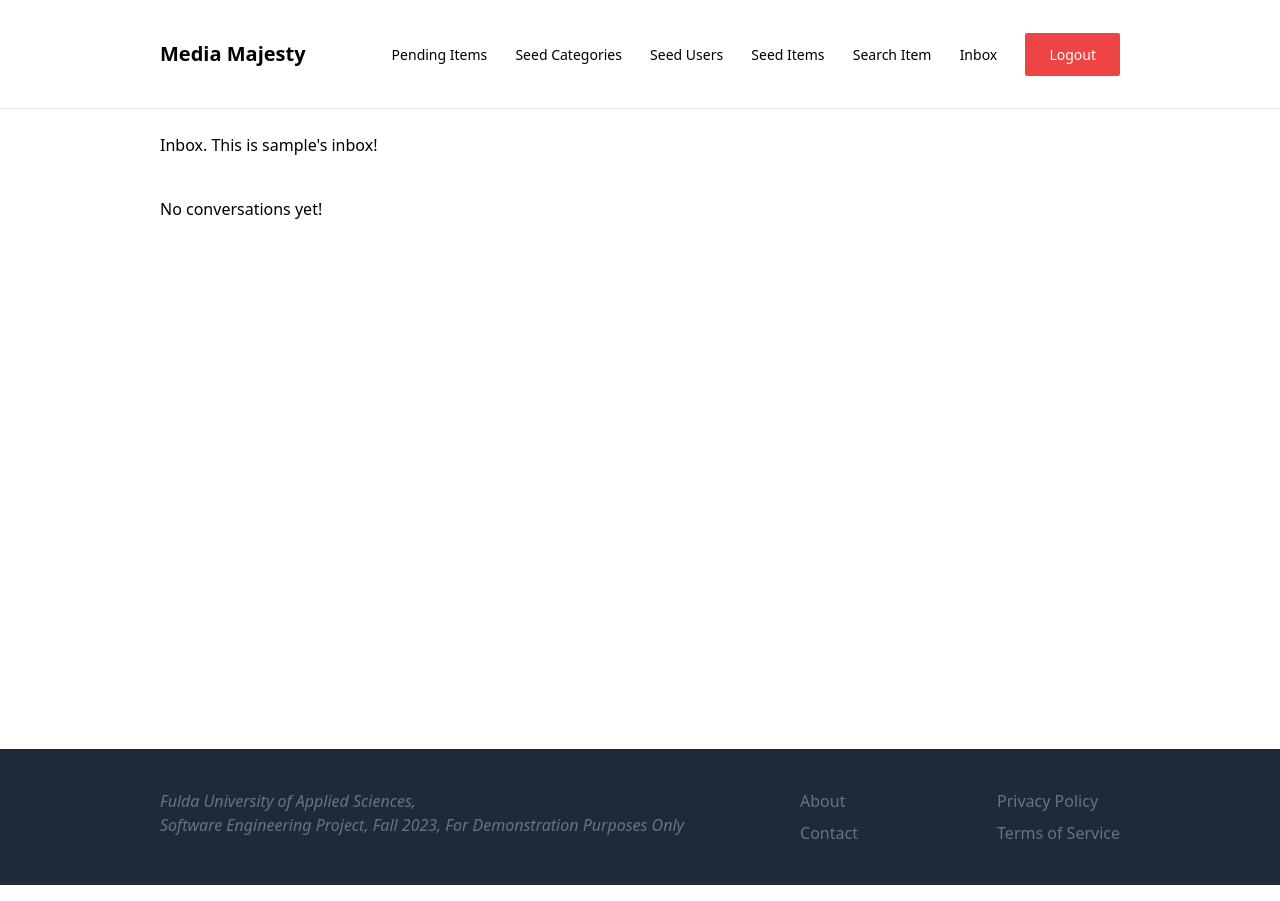
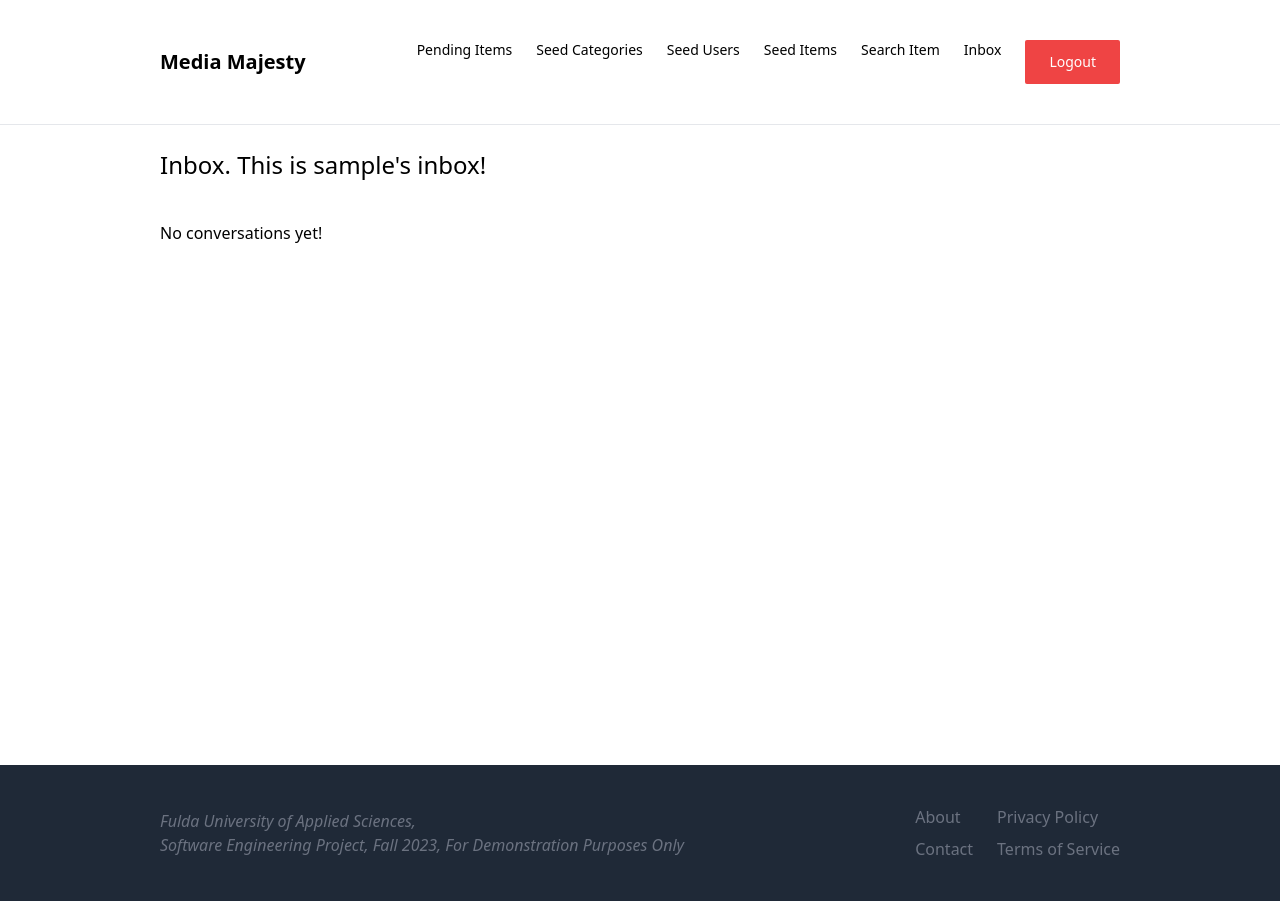
Before and after one commit to Hochschule-Fulda-AI/media-majesty, a Django app: page /chats/ in a window 1280 px wide. Run offline with Django 4.2, Linux system fonts and the light colour scheme; the visitor is signed in with stand-in values (Sample User, id 1); data that the repository does not hold is empty; some libraries are stand-ins or nearby versions.

Commit message:
Responsiveness Amend
Responsiveness for navigation and chat

```diff
--- a/mediamajesty/chats/templates/chats/inbox.html
+++ b/mediamajesty/chats/templates/chats/inbox.html
@@ -3,20 +3,20 @@
 {% block title %}Inbox{% endblock %}
 
 {% block content %}
-<h1 class="mb-10">Inbox. This is {{request.user}}'s inbox!</h1>
+  <h1 class="mb-6 text-2xl md:mb-10">Inbox. This is {{ request.user }}'s inbox!</h1>
 
   {% if conversations %}
 
     {% for conversation in conversations %}
       <a href="{% url 'chats:chat' conversation.id %}">
-    <div class="p-4 mb-8 bg-gray-100 rounded-tr-lg rounded-bl-lg">
+        <div class="p-4 mb-4 md:mb-8 bg-gray-100 rounded-lg">
           {% if conversation.seller == request.user %}
-        <div class="font-semibold text-blue-700 mb-1"> {{conversation.buyer}}:</div>
+            <div class="font-semibold text-blue-700 mb-1"> {{ conversation.buyer }}:</div>
           {% else %}
-        <div class="font-semibold text-blue-700 mb-1"> {{conversation.seller}}:</div>
+            <div class="font-semibold text-blue-700 mb-1"> {{ conversation.seller }}:</div>
           {% endif %}
-        <div class="font-regular text-gray-400 text-sm mb-4"> {{conversation.item}}</div>
-        <p>{{ conversation.last_message }}</p>
+          <div class="font-regular text-gray-400 text-sm mb-2 md:mb-4"> {{ conversation.item }}</div>
+          <p class="text-sm">{{ conversation.last_message }}</p>
         </div>
       </a>
     {% endfor %}
--- a/mediamajesty/core/templates/core/base.html
+++ b/mediamajesty/core/templates/core/base.html
@@ -9,10 +9,18 @@
 </head>
 
 <body>
-    <nav class="px-4 sm:px-8 md:px-16 lg:px-20 xl:px-40 py-4 sm:py-6 lg:py-10 flex justify-between items-center border-b border-gray-200">
-        <a href="/" class="text-xl font-semibold">Media Majesty</a>
-        <div class="space-x-6">
-
+    <nav class="px-4 sm:px-8 md:px-16 lg:px-20 xl:px-40 py-4 sm:py-6 lg:py-10 flex flex-col sm:flex-row justify-between items-center border-b border-gray-200">
+        <div class="flex items-center justify-between w-full sm:w-auto">
+            <a href="/" class="text-xl font-semibold mb-4 sm:mb-0">Media Majesty</a>
+            <button id="toggleBtn" class="sm:hidden block text-gray-500 hover:text-gray-300">
+                <svg class="h-6 w-6" fill="none" stroke="currentColor" viewBox="0 0 24 24"
+                    xmlns="http://www.w3.org/2000/svg">
+                    <path stroke-linecap="round" stroke-linejoin="round" stroke-width="2"
+                        d="M4 6h16M4 12h16m-7 6h7"></path>
+                </svg>
+            </button>
+        </div>
+        <div id="navLinks" class="hidden sm:flex space-x-6">
             {% if request.user.is_authenticated %}
             {% if request.user.is_superuser %}
             <a href="{% url 'items:pending_items' %}" class="text-sm font-medium hover:text-gray-500">Pending Items</a>
@@ -42,16 +50,16 @@
         {% block content %}
         {% endblock %}
     </div>
-    <footer class="px-4 sm:px-8 md:px-16 lg:px-20 xl:px-40 py-4 sm:py-6 lg:py-10 flex justify-between bg-gray-800">
-        <div class="w-full sm:w-2/3 pr-4 sm:pr-10 text-gray-500">
+    <footer class="px-4 sm:px-8 md:px-16 lg:px-20 xl:px-40 py-4 sm:py-6 lg:py-10 flex flex-col sm:flex-row items-center sm:justify-between bg-gray-800">
+        <div class="w-full sm:w-2/3 mb-4 sm:mb-0 sm:pr-10 text-gray-500 text-center sm:text-left">
             <disclaimer class="italic">
                 Fulda University of Applied Sciences, <br>
                 Software Engineering Project, Fall 2023, For Demonstration Purposes
                 Only
             </disclaimer>
         </div>
-        <div class="w-full sm:w-1/3 flex flex-col sm:flex-row justify-between">
-            <ul class="space-y-2">
+        <div class="w-full sm:w-1/3 flex flex-col sm:flex-row justify-center sm:justify-end">
+            <ul class="space-y-2 sm:mr-6">
                 <li>
                     <a href="{% url 'core:about' %}" class="text-gray-500 hover:text-gray-300">About</a>
                 </li>
```
Also changed, not shown: mediamajesty/chats/templates/chats/chat.html (+13 -5 lines), mediamajesty/items/templates/items/index.html (+5 -4 lines). Lines whose indentation alone changed are shown as unchanged.
